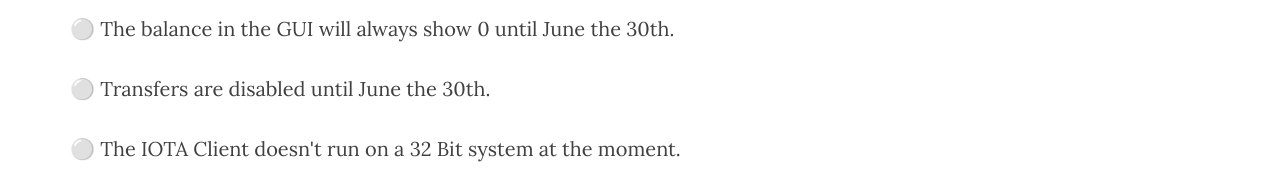
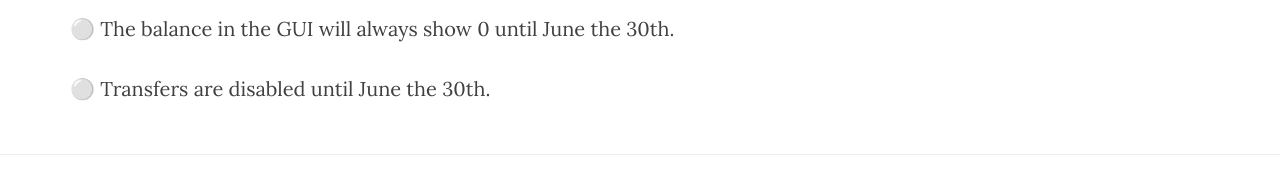
Before and after one commit to necropaz/necropaz.github.io, a plain HTML site: page IOTAtutorial.html in a window 1280 px wide. Shown: the part 645-817 px from the top of the page. Drawn offline with nearby package versions, Linux system fonts and the light colour scheme.

Commit message:
Add files via upload

```diff
--- a/IOTAtutorial.html
+++ b/IOTAtutorial.html
@@ -106,7 +106,6 @@
             <div class="col-lg-12 col-md-12 col-xs-12 ">
                 <p> &#9898; The balance in the GUI will always show 0 until June the 30th. </p>
                 <p> &#9898; Transfers are disabled until June the 30th. </p>
-                <p> &#9898; The IOTA Client doesn't run on a 32 Bit system at the moment. </p>
             </div>
         </div>
     </div>
```
